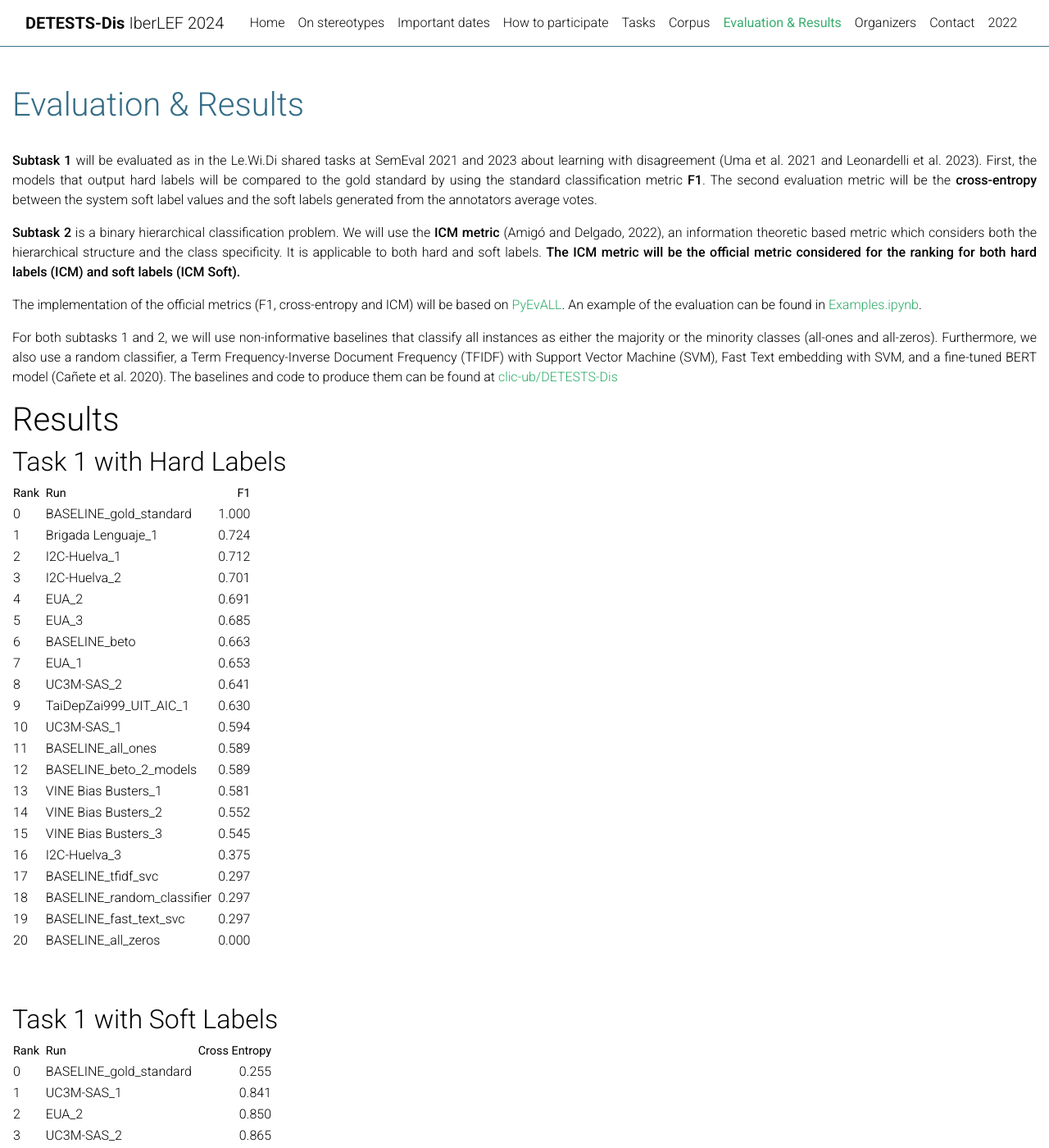
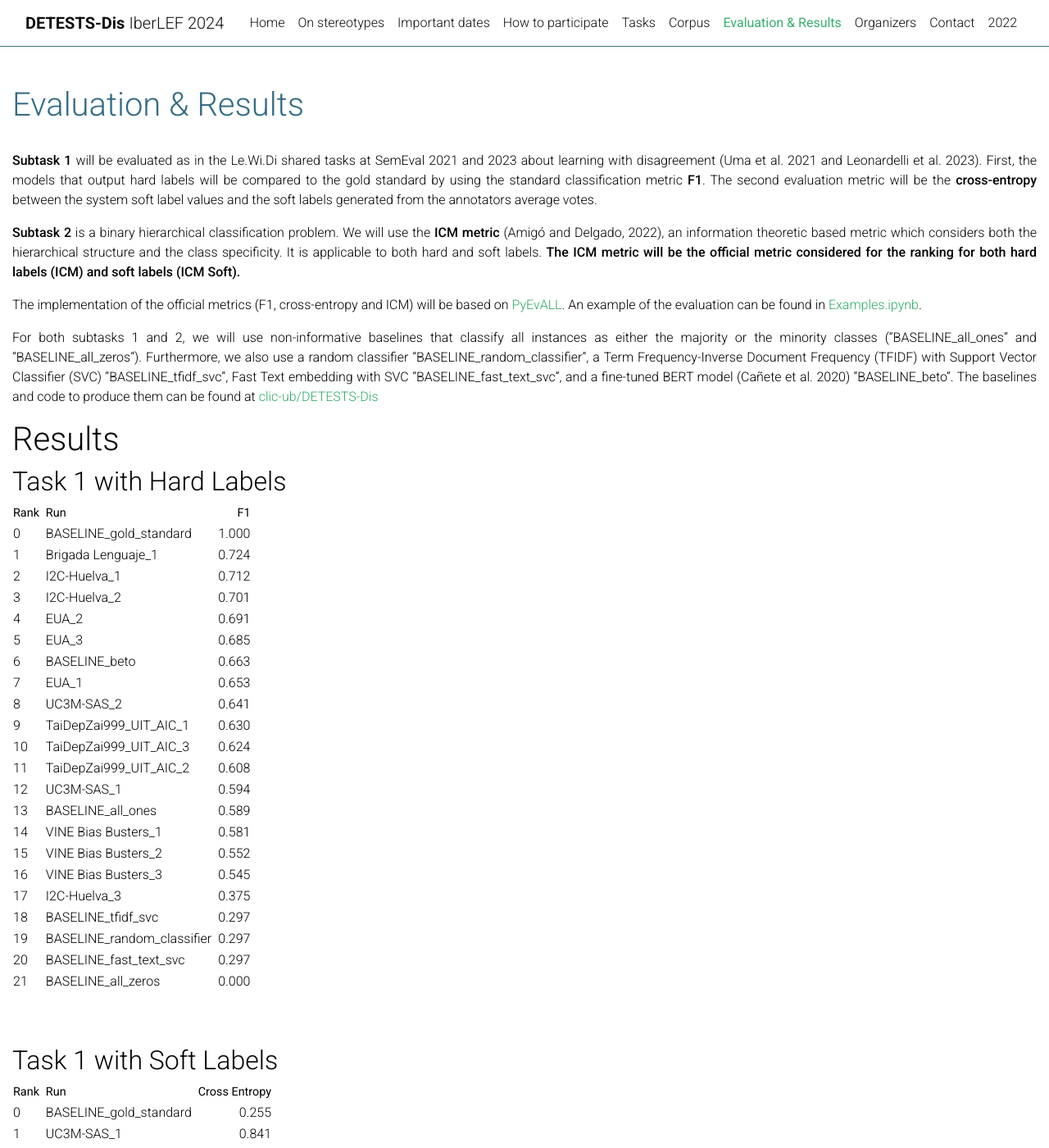
Before and after one commit to DETESTS-Dis/DETESTS-Dis.github.io, a Jekyll site: the page built from _pages/evaluation.md, in a window 1280 px wide and 1400 px high. Shown: the whole window at 82% size. Built offline with Jekyll 4.4.1, drawn with Linux system fonts in a browser that asks for light colours; comment, search, counter and statistics services are not loaded; a style sheet for code colours, icons or effects is not loaded.

Commit message:
baseline names

```diff
--- a/_pages/evaluation.md
+++ b/_pages/evaluation.md
@@ -26,15 +26,16 @@ An example of the evaluation can be found in [Examples.ipynb](https://github.com
 {: style="text-align: justify;"}
 
 For both subtasks 1 and 2, we will use non-informative baselines that classify all instances as either
-the majority or the minority classes (all-ones and all-zeros). Furthermore, we also use a random
-classifier, a Term Frequency-Inverse Document Frequency (TFIDF) with Support Vector Machine (SVM),
-Fast Text embedding with SVM, and a fine-tuned BERT model (Cañete et al. 2020).
+the majority or the minority classes ("BASELINE_all_ones" and "BASELINE_all_zeros"). Furthermore, we also use a random
+classifier "BASELINE_random_classifier", a Term Frequency-Inverse Document Frequency (TFIDF) with Support Vector Classifier (SVC) "BASELINE_tfidf_svc",
+Fast Text embedding with SVC "BASELINE_fast_text_svc", and a fine-tuned BERT model (Cañete et al. 2020) "BASELINE_beto".
 The baselines and code to produce them can be found at [clic-ub/DETESTS-Dis](https://github.com/clic-ub/DETESTS-Dis)
 {: style="text-align: justify;"}
 
 # Results
 
 ## Task 1 with Hard Labels
+
 
 |   Rank |   | Run                        |   |    F1 |
 |:-------|---|:---------------------------|---|------:|
@@ -48,17 +49,18 @@ The baselines and code to produce them can be found at [clic-ub/DETESTS-Dis](htt
 |      7 |   | EUA_1                      |   | 0.653 |
 |      8 |   | UC3M-SAS_2                 |   | 0.641 |
 |      9 |   | TaiDepZai999_UIT_AIC_1     |   | 0.630 |
-|     10 |   | UC3M-SAS_1                 |   | 0.594 |
-|     11 |   | BASELINE_all_ones          |   | 0.589 |
-|     12 |   | BASELINE_beto_2_models     |   | 0.589 |
-|     13 |   | VINE Bias Busters_1        |   | 0.581 |
-|     14 |   | VINE Bias Busters_2        |   | 0.552 |
-|     15 |   | VINE Bias Busters_3        |   | 0.545 |
-|     16 |   | I2C-Huelva_3               |   | 0.375 |
-|     17 |   | BASELINE_tfidf_svc         |   | 0.297 |
-|     18 |   | BASELINE_random_classifier |   | 0.297 |
-|     19 |   | BASELINE_fast_text_svc     |   | 0.297 |
-|     20 |   | BASELINE_all_zeros         |   | 0.000 |
+|     10 |   | TaiDepZai999_UIT_AIC_3     |   | 0.624 |
+|     11 |   | TaiDepZai999_UIT_AIC_2     |   | 0.608 |
+|     12 |   | UC3M-SAS_1                 |   | 0.594 |
+|     13 |   | BASELINE_all_ones          |   | 0.589 |
+|     14 |   | VINE Bias Busters_1        |   | 0.581 |
+|     15 |   | VINE Bias Busters_2        |   | 0.552 |
+|     16 |   | VINE Bias Busters_3        |   | 0.545 |
+|     17 |   | I2C-Huelva_3               |   | 0.375 |
+|     18 |   | BASELINE_tfidf_svc         |   | 0.297 |
+|     19 |   | BASELINE_random_classifier |   | 0.297 |
+|     20 |   | BASELINE_fast_text_svc     |   | 0.297 |
+|     21 |   | BASELINE_all_zeros         |   | 0.000 |
 
 <br><br>
 
```
